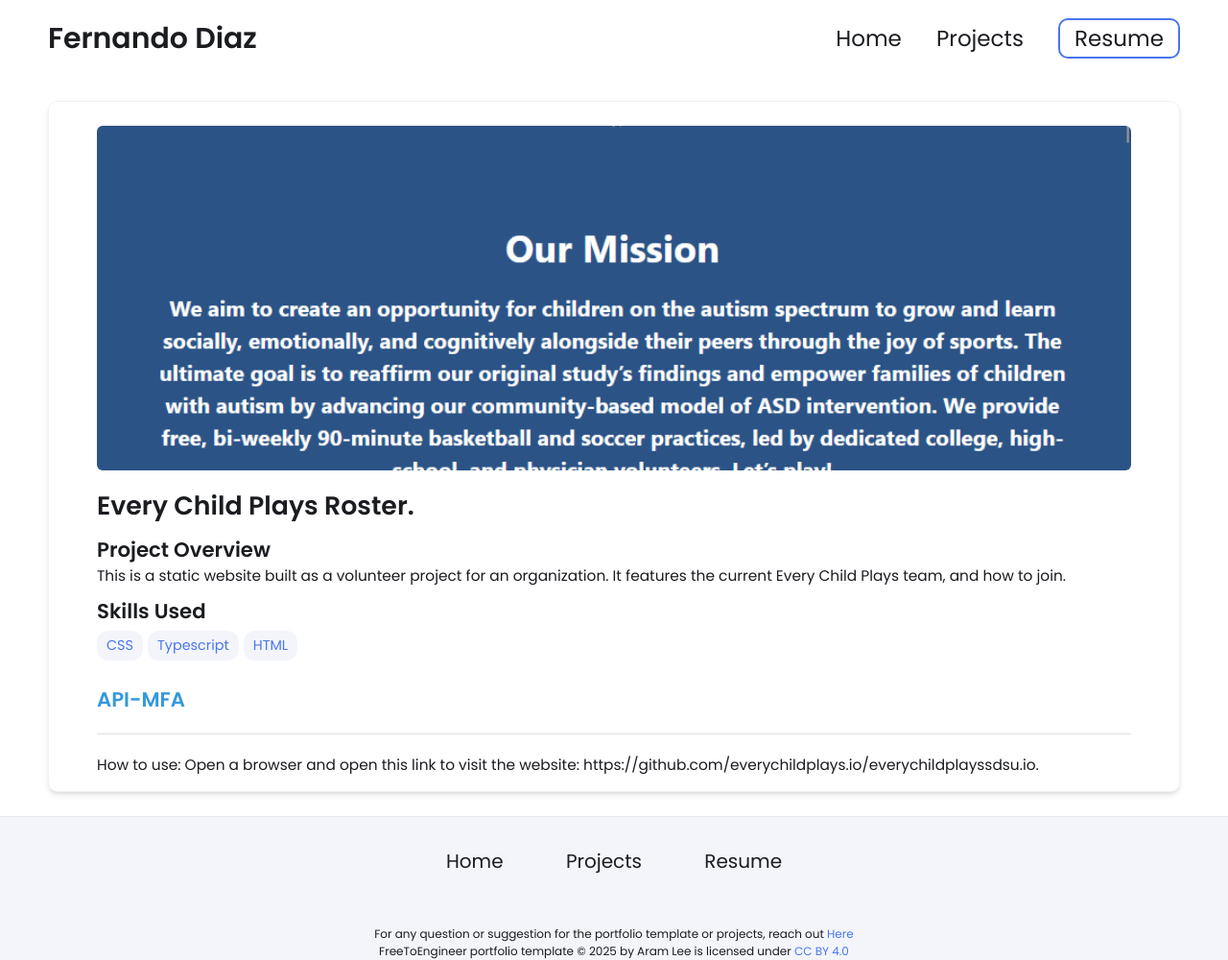
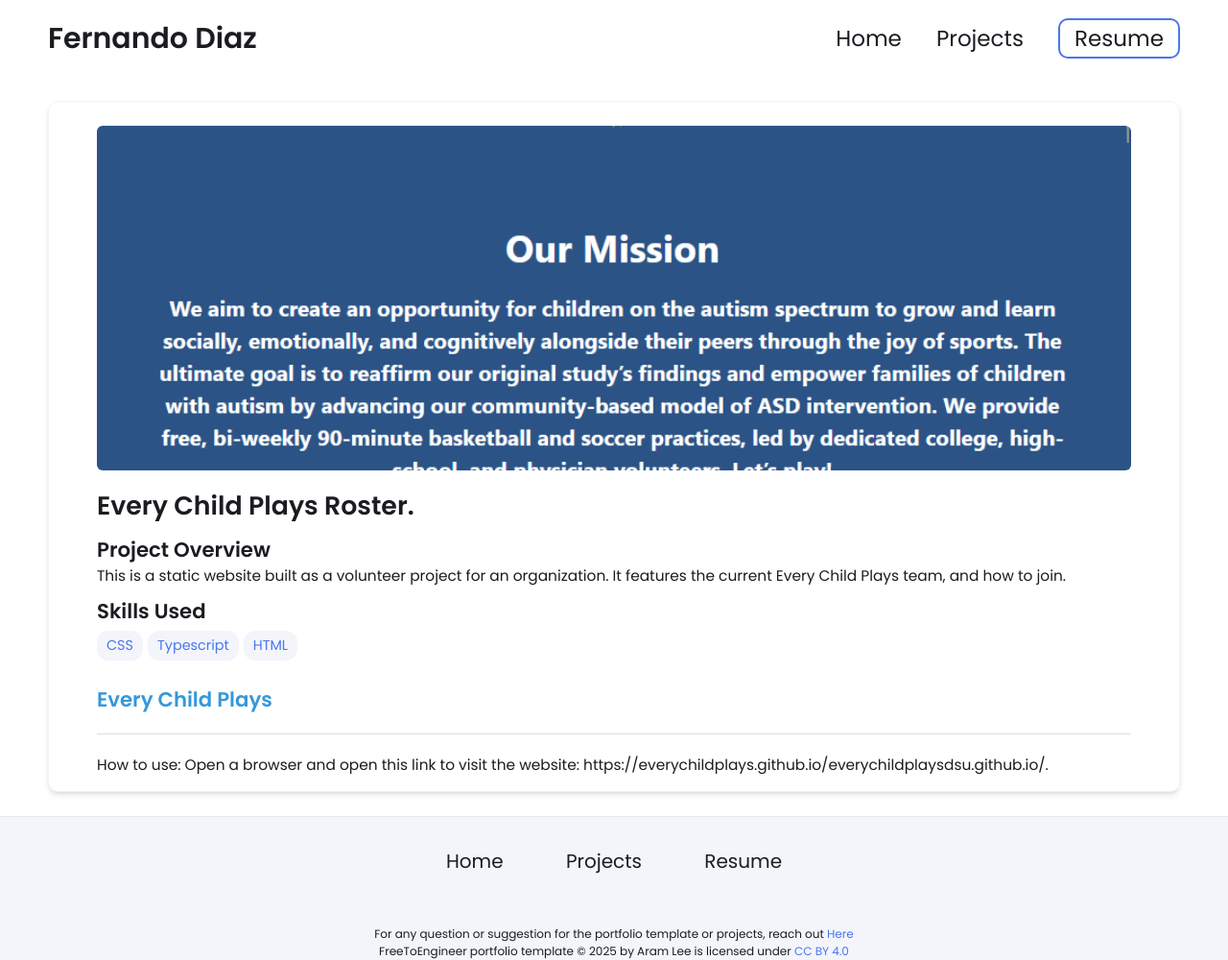
Before and after one commit to fernando-dz/fernando-dz.github.io, a Jekyll site: the page built from _projects/ECP/index.md, in a window 1280 px wide. Shown: the whole page at 96% size. Built offline with Jekyll 4.4.1, drawn with Linux system fonts in a browser that asks for light colours.

Commit message:
Updated webiste link and preview name

```diff
--- a/_projects/ECP/index.md
+++ b/_projects/ECP/index.md
@@ -9,8 +9,8 @@
 
 main-image: /ecp-large-preview.png
 ---
-[API-MFA](https://github.com/everychildplays.io/everychildplayssdsu.io)
+[Every Child Plays](https://everychildplays.github.io/everychildplaysdsu.github.io/)
 ---
 ---
 How to use:
-Open a browser and open this link to visit the website:  https://github.com/everychildplays.io/everychildplayssdsu.io.
+Open a browser and open this link to visit the website:  https://everychildplays.github.io/everychildplaysdsu.github.io/.
```
